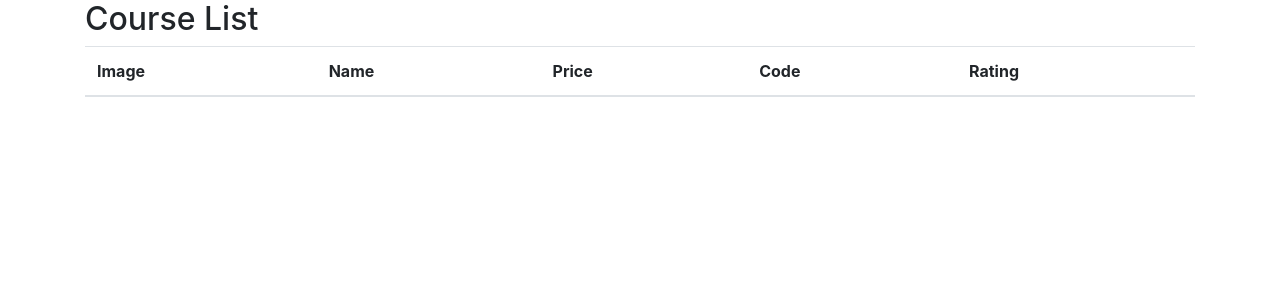
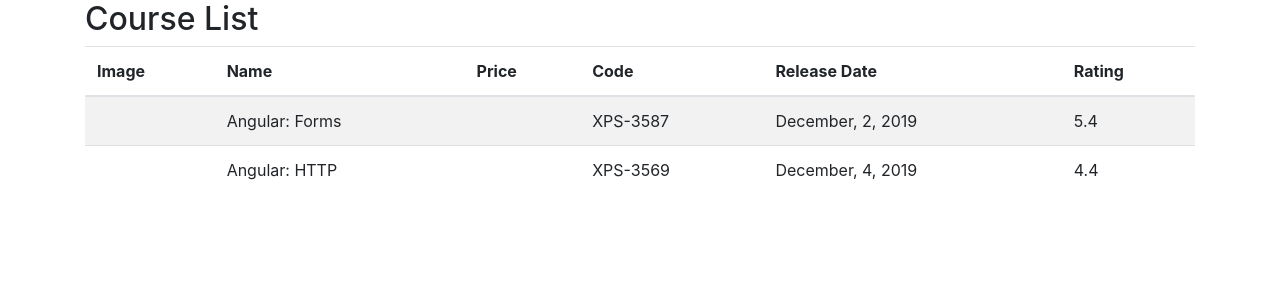
Before and after one commit to WillianFarias/course-manager, an Angular app: page / in a window 1280 px wide. Shown: the top 300 px of the page. Built offline with nearby package versions, Linux system fonts and the light colour scheme.

Commit message:
preenchendo tabela por meio de uma variavel de template que interar sobre o vetor de cursos

```diff
--- a/src/app/courses/course.list.component.html
+++ b/src/app/courses/course.list.component.html
@@ -2,10 +2,25 @@
 
 <table class="table table-striped">
   <thead>
-    <th>Image</th>
-    <th>Name</th>
-    <th>Price</th>
-    <th>Code</th>
-    <th>Rating</th>
+    <tr>
+      <th>Image</th>
+      <th>Name</th>
+      <th>Price</th>
+      <th>Code</th>
+      <th>Release Date</th>
+      <th>Rating</th>
+    </tr>
   </thead>
+
+  <tbody>
+    <!--Variavel de template que permite eu interar sobre os cursos-->
+    <tr *ngFor = "let course of courses">
+      <td>{{ course.imageUrl }}</td>
+      <td>{{ course.name }}</td>
+      <td>{{ course.price }}</td>
+      <td>{{ course.code }}</td>
+      <td>{{ course.releaseDate }}</td>
+      <td>{{ course.rating }}</td>
+    </tr>
+  </tbody>
 </table>
--- a/src/app/courses/course.list.component.ts
+++ b/src/app/courses/course.list.component.ts
@@ -19,7 +19,8 @@ export class CourseListComponent implements OnInit {
         imageUrl: '',
         code: 'XPS-3587',
         duration: 120,
-        rating: 5.4
+        rating: 5.4,
+        releaseDate: 'December, 2, 2019'
       },
       {
         id: 2,
@@ -27,7 +28,8 @@ export class CourseListComponent implements OnInit {
         imageUrl: '',
         code: 'XPS-3569',
         duration: 45.99,
-        rating: 4.4
+        rating: 4.4,
+        releaseDate: 'December, 4, 2019'
       }
     ]
   }
--- a/src/app/courses/course.ts
+++ b/src/app/courses/course.ts
@@ -5,4 +5,5 @@ export class Course {
   code: string;
   duration: number;
   rating: number;
+  releaseDate: string;
 }
```
